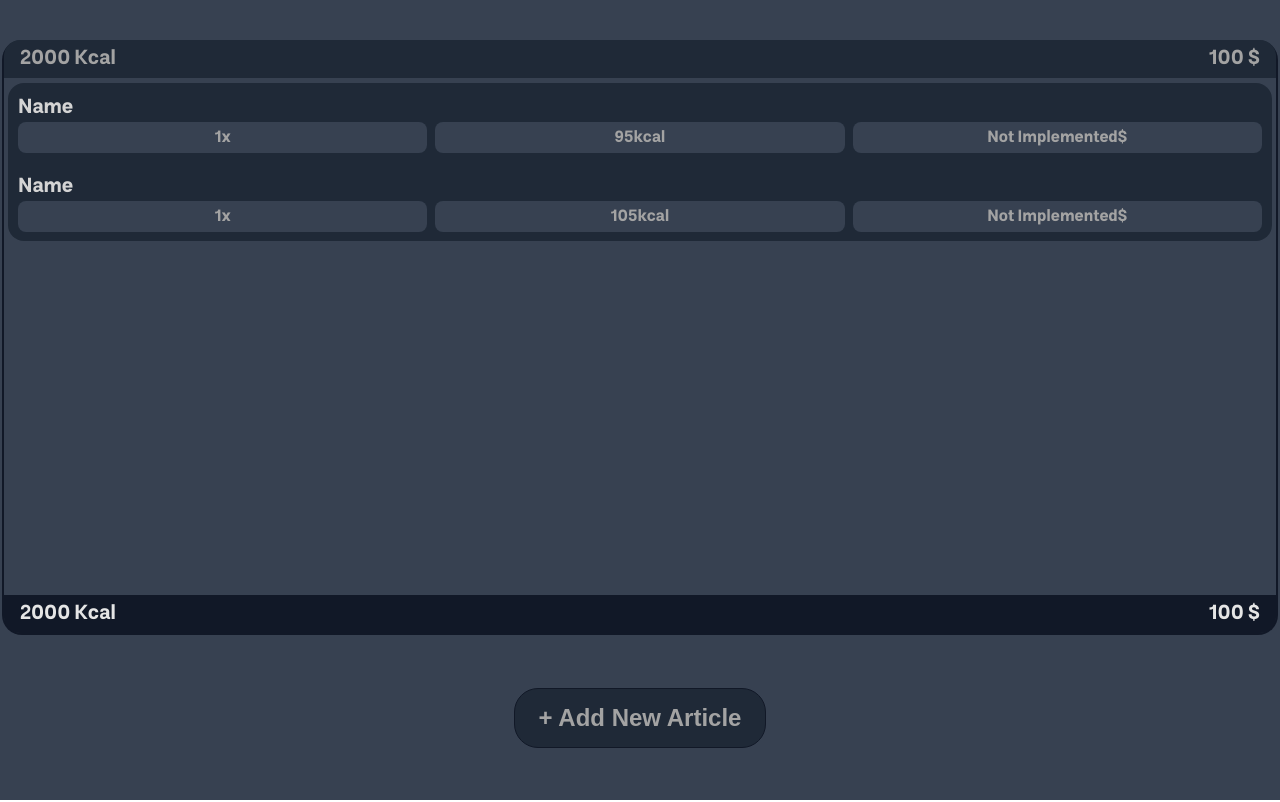
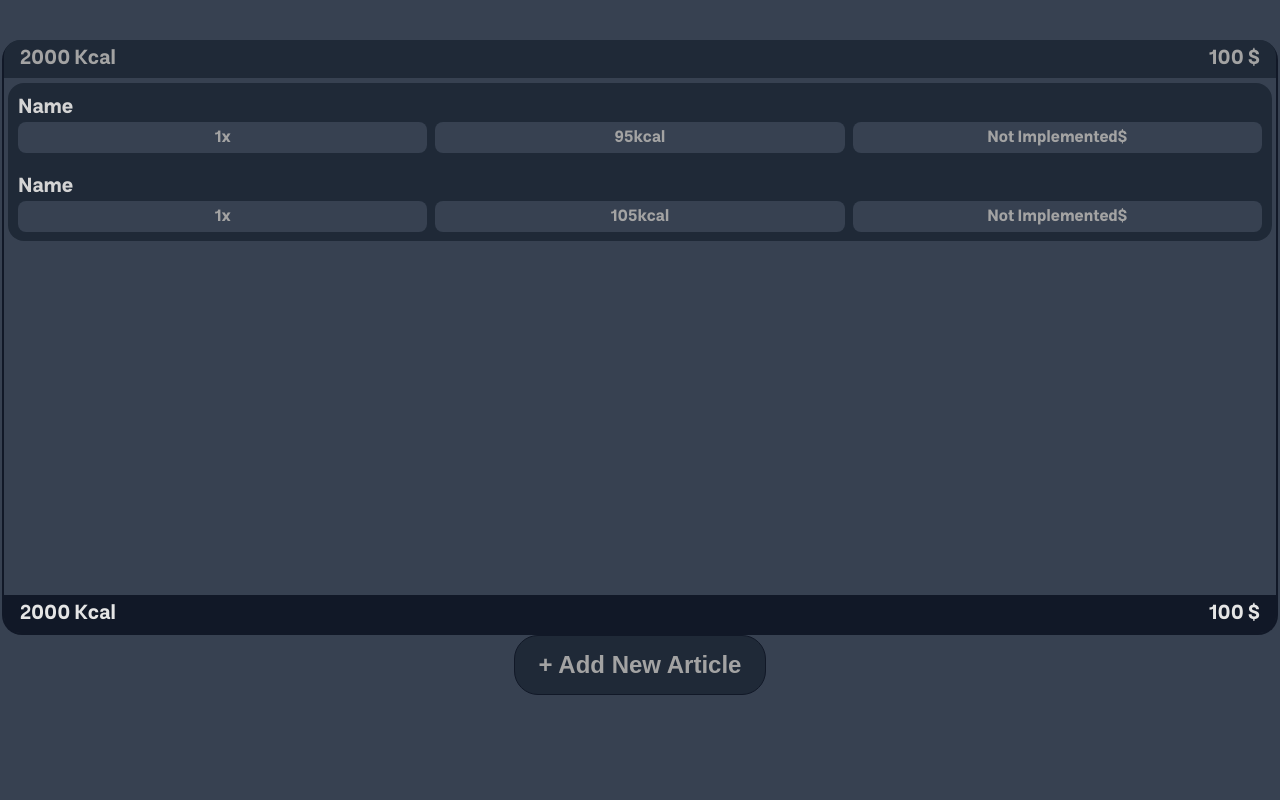
Before and after one commit to Indeedornot/AngDietKeeper, an Angular app: page / in a window 1280 px wide. Built offline with nearby package versions, Linux system fonts and the light colour scheme.

Commit message:
fix page overflow

```diff
--- a/src/app/app.component.css
+++ b/src/app/app.component.css
@@ -1,11 +1,3 @@
-.body{
-  display: flex;
-  align-items: center;
-  justify-content: center;
-  height: 100vh;
-  width: 100vw;
-}
-
 .content {
   background: var(--gray-700);
   height: 100vh;
@@ -13,12 +5,12 @@
   display: flex;
   flex: none;
   flex-direction: column;
+  min-height: 0;
   border-radius: 0px;
 }
 
 .header {
   height: 40px;
-  width: 100%;
   background: var(--gray-700);
 }
 
@@ -26,6 +18,7 @@
   display: flex;
   flex: 1 0 0;
   flex-direction: column;
+  min-height: 0;
   --card-display-height: 78%;
 }
 
@@ -34,6 +27,7 @@
   display: flex;
   flex: none;
   flex-direction: column;
+  min-height: 0;
   margin: 0px 2px 0px 2px;
   border: 2px solid var(--gray-900);
   border-radius: 20px 20px 20px 20px;
@@ -55,6 +49,7 @@
   flex: none;
   justify-content: space-between;
   align-items: center;
+  min-width: 0;
 
   padding: 0 16px 0 16px;
 
@@ -67,10 +62,9 @@
   display: flex;
   flex: 1 0 0;
   flex-direction: column;
+  min-height: 0;
 
   overflow-y: auto;
-
-  width: 100%;
   align-items: center;
 
   background: var(--gray-700);
@@ -104,6 +98,7 @@
   flex: none;
   justify-content: space-between;
   align-items: center;
+  min-width: 0;
 
   padding: 0 16px 0 16px;
 
@@ -113,12 +108,12 @@
 }
 
 .display-footer {
-  height: calc(100% - var(--card-display-height));
+  height: calc(100% - var(--card-display-height) - 1);
   display: flex;
   flex: none;
   justify-content: center;
   align-items: center;
-  min-height: 0;
+  min-width: 0;
 }
 
 .add-new {
--- a/src/styles.css
+++ b/src/styles.css
@@ -8,6 +8,9 @@ html, body {
   margin: 0;
   height: 100vh;
   width: 100vw;
+  display: flex;
+  align-items: center;
+  justify-content: center;
 }
 
 h1:focus {
```
